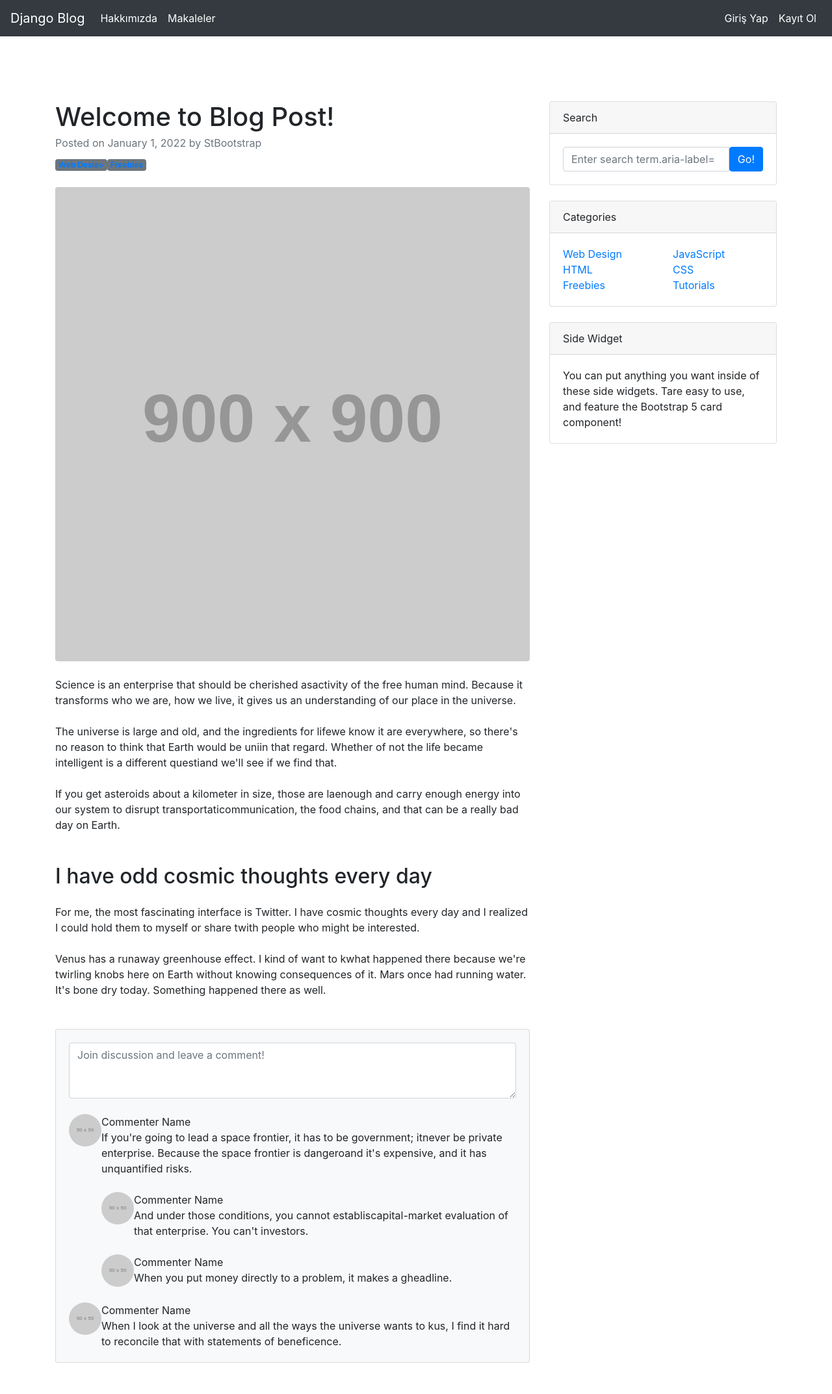
After one commit to seliinerkan/DjangoBlog, a Django app: page /articles/article/2 in a window 1280 px wide. The commit adds this page. Shown: the whole page at 65% size. Run offline with Django 3.2, Linux system fonts and the light colour scheme; grey boxes labelled with a size stand in for pictures from a placeholder-image service; some libraries are stand-ins or nearby versions.

Commit message:
article page

```diff
--- a/article/urls.py
+++ b/article/urls.py
@@ -4,6 +4,7 @@ from . import views
 
 app_name = "article"
 urlpatterns = [
-    path('create/', views.index, name = "index"),
-
+    path('dashboard/', views.dashboard, name = "dashboard"),
+    path('addarticle/', views.addArticle, name = "addarticle"),
+    path('article/<int:id>', views.detail, name = "detail"),
 ]
--- a/article/views.py
+++ b/article/views.py
@@ -1,12 +1,36 @@
-from django.shortcuts import render ,HttpResponse
+from django.shortcuts import render ,HttpResponse,redirect
+from .forms import ArticleForm
+from django.contrib import messages
+from .models import Article
 
 # Create your views here.
 def index(request):
-    context = {
-      "number1":[1,2,3,4,5,6]
-
-    }
-    return render(request, "index.html",context)
+    return render(request, "index.html")
 
 def about(request):
     return render(request,"about.html")
+
+def dashboard(request):
+    articles = Article.objects.filter(author = request.user)
+    context = {
+      "articles" : articles
+    }
+    return render(request,"dashboard.html", context)
+
+def addArticle(request):
+    form = ArticleForm(request.POST or   None)
+    if form.is_valid():
+      article = form.save(commit = False)
+      article.author = request.user
+      article.save()
+
+      messages.success(request,"Makale Başarıyla Oluşturuldu")
+      return redirect("index")
+
+
+    return render(request,"addarticle.  tml",{"form":form})
+
+
+def detail(request,id):
+    article = Article.objects.filter(id = id)
+    return render(request,"details.html",{"article":article})
--- /dev/null
+++ b/templates/details.html
@@ -0,0 +1,120 @@
+{% extends "layout.html" %}
+{% block body %}
+
+    <div class="row">
+        <div class="col-lg-8">
+            <!-- Post content-->
+            <article>
+                <!-- Post header-->
+                <header class="mb-4">
+                    <!-- Post title-->
+                    <h1 class="fw-bolder mb-1">Welcome to Blog Post!</h1>
+                    <!-- Post meta content-->
+                    <div class="text-muted fst-italic mb-2">Posted on January 1, 2022 by StBootstrap</div>
+                    <!-- Post categories-->
+                    <a class="badge bg-secondary text-decoration-none link-light" href="#!">Web Desia>
+                    <a class="badge bg-secondary text-decoration-none link-light" href="#!">Freebies</a>
+                </header>
+                <!-- Preview image figure-->
+                <figure class="mb-4"><img class="img-fluid rounded" src="https://dummyimage.com/900xced4da/6c757d.jpg" alt="..." /></figure>
+                <!-- Post content-->
+                <section class="mb-5">
+                    <p class="fs-5 mb-4">Science is an enterprise that should be cherished asactivity of the free human mind. Because it transforms who we are, how we live, it gives us an understanding of our place in the universe.</p>
+                    <p class="fs-5 mb-4">The universe is large and old, and the ingredients for lifewe know it are everywhere, so there's no reason to think that Earth would be uniin that regard. Whether of not the life became intelligent is a different questiand we'll see if we find that.</p>
+                    <p class="fs-5 mb-4">If you get asteroids about a kilometer in size, those are laenough and carry enough energy into our system to disrupt transportaticommunication, the food chains, and that can be a really bad day on Earth.</p>
+                    <h2 class="fw-bolder mb-4 mt-5">I have odd cosmic thoughts every day</h2>
+                    <p class="fs-5 mb-4">For me, the most fascinating interface is Twitter. I have cosmic thoughts every day and I realized I could hold them to myself or share twith people who might be interested.</p>
+                    <p class="fs-5 mb-4">Venus has a runaway greenhouse effect. I kind of want to kwhat happened there because we're twirling knobs here on Earth without knowing consequences of it. Mars once had running water. It's bone dry today. Something happened there as well.</p>
+                </section>
+            </article>
+            <!-- Comments section-->
+            <section class="mb-5">
+                <div class="card bg-light">
+                    <div class="card-body">
+                        <!-- Comment form-->
+                        <form class="mb-4"><textarea class="form-control" rows="3" placeholder="Join discussion and leave a comment!"></textarea></form>
+                        <!-- Comment with nested comments-->
+                        <div class="d-flex mb-4">
+                            <!-- Parent comment-->
+                            <div class="flex-shrink-0"><img class="rounded-circle" src="httpdummyimage.com/50x50/ced4da/6c757d.jpg" alt="..." /></div>
+                            <div class="ms-3">
+                                <div class="fw-bold">Commenter Name</div>
+                                If you're going to lead a space frontier, it has to be government; itnever be private enterprise. Because the space frontier is dangeroand it's expensive, and it has unquantified risks.
+                                <!-- Child comment 1-->
+                                <div class="d-flex mt-4">
+                                    <div class="flex-shrink-0"><img class="rounded-circle" src="httpdummyimage.com/50x50/ced4da/6c757d.jpg" alt="..." /></div>
+                                    <div class="ms-3">
+                                        <div class="fw-bold">Commenter Name</div>
+                                        And under those conditions, you cannot establiscapital-market evaluation of that enterprise. You can't investors.
+                                    </div>
+                                </div>
+                                <!-- Child comment 2-->
+                                <div class="d-flex mt-4">
+                                    <div class="flex-shrink-0"><img class="rounded-circle" src="httpdummyimage.com/50x50/ced4da/6c757d.jpg" alt="..." /></div>
+                                    <div class="ms-3">
+                                        <div class="fw-bold">Commenter Name</div>
+                                        When you put money directly to a problem, it makes a gheadline.
+                                    </div>
+                                </div>
+                            </div>
+                        </div>
+                        <!-- Single comment-->
+                        <div class="d-flex">
+                            <div class="flex-shrink-0"><img class="rounded-circle" src="httpdummyimage.com/50x50/ced4da/6c757d.jpg" alt="..." /></div>
+                            <div class="ms-3">
+                                <div class="fw-bold">Commenter Name</div>
+                                When I look at the universe and all the ways the universe wants to kus, I find it hard to reconcile that with statements of beneficence.
+                            </div>
+                        </div>
+                    </div>
+                </div>
+            </section>
+        </div>
+        <!-- Side widgets-->
+        <div class="col-lg-4">
+            <!-- Search widget-->
+            <div class="card mb-4">
+                <div class="card-header">Search</div>
+                <div class="card-body">
+                    <div class="input-group">
+                        <input class="form-control" type="text" placeholder="Enter search term.aria-label="Enter search term..." aria-describedby="button-search" />
+                        <button class="btn btn-primary" id="button-search" type="button">Go!</button>
+                    </div>
+                </div>
+            </div>
+            <!-- Categories widget-->
+            <div class="card mb-4">
+                <div class="card-header">Categories</div>
+                <div class="card-body">
+                    <div class="row">
+                        <div class="col-sm-6">
+                            <ul class="list-unstyled mb-0">
+                                <li><a href="#!">Web Design</a></li>
+                                <li><a href="#!">HTML</a></li>
+                                <li><a href="#!">Freebies</a></li>
+                            </ul>
+                        </div>
+                        <div class="col-sm-6">
+                            <ul class="list-unstyled mb-0">
+                                <li><a href="#!">JavaScript</a></li>
+                                <li><a href="#!">CSS</a></li>
+                                <li><a href="#!">Tutorials</a></li>
+                            </ul>
+                        </div>
+                    </div>
+                </div>
+            </div>
+            <!-- Side widget-->
+            <div class="card mb-4">
+                <div class="card-header">Side Widget</div>
+                <div class="card-body">You can put anything you want inside of these side widgets. Tare easy to use, and feature the Bootstrap 5 card component!</div>
+            </div>
+        </div>
+    </div>
+</div>
+
+
+
+
+
+{% endblock body %}
--- a/templates/includes/navbar.html
+++ b/templates/includes/navbar.html
@@ -1,30 +1,31 @@
 <nav class="navbar navbar-expand-md navbar-dark bg-dark mb-4">
-  <a class="navbar-brand" href="/">Selin Blog</a>
-  <button
-    class="navbar-toggler"
-    type="button"
-    data-toggle="collapse"
-    data-target="#navbarCollapse"
-    aria-controls="navbarCollapse"
-    aria-expanded="false"
-    aria-label="Toggle navigation"
-  >
-    <span class="navbar-toggler-icon"></span>
-  </button>
+  <a class="navbar-brand" href="/">Django Blog</a>
+
   <div class="collapse navbar-collapse" id="navbarCollapse">
     <ul class="navbar-nav mr-auto">
       <li class="nav-item active">
-        <a class="nav-link" href="/about"
-          >Hakkımızda <span class="sr-only">(current)</span></a
-        >
+        <a class="nav-link" href="/about">Hakkımızda </a>
       </li>
       <li class="nav-item active">
-        <a class="nav-link" href="/articles"
-          >Makaleler <span class="sr-only">(current)</span></a
-        >
+        <a class="nav-link" href="/articles">Makaleler </a>
       </li>
     </ul>
-
-    <ul class="navbar-nav ml-auto"></ul>
+    <ul class="navbar-nav ml-auto">
+    {% if request.user.is_authenticated %}
+    <li class="nav-item active">
+      <a class="nav-link" href="/articles/dashboard">Kontrol Paneli </a>
+    </li>
+    <li class="nav-item active">
+      <a class="nav-link" href="/user/logout">Çıkış Yap </a>
+    </li>
+    {% else %}
+    <li class="nav-item active">
+      <a class="nav-link" href="/user/login">Giriş Yap </a>
+    </li>
+    {% endif %}
+    <li class="nav-item active">
+      <a class="nav-link" href="/user/register">Kayıt Ol</a>
+    </li>
+    </ul>
   </div>
 </nav>
```
Also changed, not shown: article/forms.py (added, +7 -0 lines), templates/addarticle.html (added, +25 -0 lines), templates/dashboard.html (added, +53 -0 lines), templates/includes/posttemplate.html (added, +111 -0 lines), templates/index.html (+9 -1 lines), templates/layout.html (+9 -13 lines), user/views.py (+3 -25 lines), db.sqlite3.
